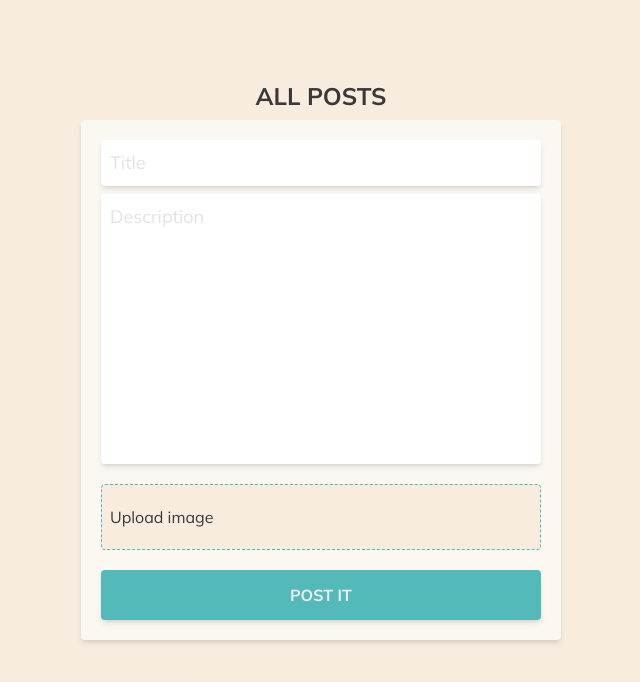
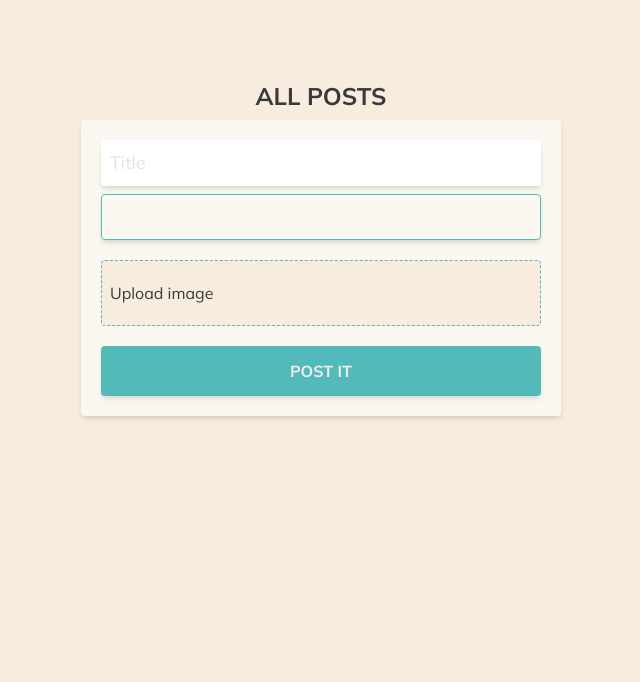
Before and after one commit to HEOSHII/poster, a Next.js app: page /post in a window 1280 px wide. Shown: the top 682 px of the page, without its empty margins (319-959 px from the left). Built offline with nearby package versions, Linux system fonts and the light colour scheme; no server answers.

Commit message:
temporary commented email/password login

```diff
--- a/package.json
+++ b/package.json
@@ -21,6 +21,8 @@
     "react-redux": "^8.0.5",
     "react-toastify": "^9.1.1",
     "redux": "^4.2.0",
+    "slate": "^0.87.0",
+    "slate-react": "^0.87.0",
     "yup": "^0.32.11"
   },
   "devDependencies": {
--- a/pages/_app.js
+++ b/pages/_app.js
@@ -1,10 +1,11 @@
-import '../styles/globals.css'
 import Layout from '../components/layout'
 import { ToastContainer } from "react-toastify"
-import 'react-toastify/dist/ReactToastify.css'
 import { Provider } from "react-redux"
 import store from '../redux/store'
 import {ThemeProvider} from 'next-themes'
+
+import '../styles/globals.css'
+import 'react-toastify/dist/ReactToastify.css'
 
 
 
--- a/pages/auth/login.js
+++ b/pages/auth/login.js
@@ -50,7 +50,7 @@ export default function login() {
     return (
         <div className="relative z-20 w-3/4 mx-auto text-center shadow-lg rounded mt-10">
                 <ThemeChanger />
-                <div className={`flex w-full relative top-[3px] ${tabsStyles.containerBefore}`}>
+            {/* <div className={`flex w-full relative top-[3px] ${tabsStyles.containerBefore}`}>
                 <button
                     className={` ${tabsStyles.main} border-r-2 ${!isRegistration ? tabsStyles.active : `${tabsStyles.deactive} translate-x-[3px]`}`}
                     onClick={() => setRegistration(false)}>
@@ -61,9 +61,9 @@ export default function login() {
                     onClick={() => setRegistration(true)}>
                     Join now
                 </button>
-            </div>
+            </div> */}
             <div className="relative border-2 border-textColor-light bg-container-light py-10 px-4 rounded dark:border-textColor-dark dark:bg-container-dark">
-                <form className="mb-10 flex flex-col text-left">
+                {/* <form className="mb-10 flex flex-col text-left">
                     <AnimatePresence>
                         {isRegistration && (
                             <motion.label
@@ -96,7 +96,7 @@ export default function login() {
                     </label >
                     <button initial={{y:0}} animate={{y:5}} exit={{y:0}} className="w-1/3 py-2 rounded bg-button-light dark:bg-button-dark transition-all hover:brightness-[105%] text-white mt-3">{isRegistration ? 'Sign in' : 'Log in'}</button>
 
-                </form>
+                </form> */}
                 <h3 className="font-bold mb-2">Sign in with:</h3>
                 <div className="relative z-50 flex flex-col justify-center bg-white dark:bg-background-dark rounded">
                     <button onClick={GoogleLogin} className="w-full flex justify-center items-center shadow-md py-3 rounded text-xl transition-all hover:shadow-lg hover:scale-[1.01] active:scale-[0.99]">
--- a/pages/post.js
+++ b/pages/post.js
@@ -11,6 +11,8 @@ import { useDispatch } from "react-redux"
 import { storage } from "../utils/firebase"
 import { getDownloadURL, ref, uploadBytes } from "firebase/storage"
 import Loading from "../components/spinner"
+import { createEditor } from 'slate'
+import { Slate, Editable, withReact } from 'slate-react'
 
 
 export default function Post() {
@@ -22,10 +24,19 @@ export default function Post() {
         comments: []
     }
 
+    const [editor] = useState(() => withReact(createEditor()));
+    const initialValue = [
+        {
+          type: 'paragraph',
+          children: [{ text: '' }],
+        },
+      ]
+
     const [post, setPost] = useState(initialPost);
     const [uploadedImage, setUploadedImage] = useState(null);
     const [disabledButton, setdisabledButton] = useState(false)
     const [submittedOnce, setSubmittedOnce] = useState(false);
+
 
     //AUTH
     const [user, loading] = useAuthState(auth);
@@ -109,8 +120,7 @@ export default function Post() {
     }
 
     return(
-            <motion.form initial={{ y:30, opacity: 0 }} animate={{ y:0, opacity: 1 }} className="shadow-md p-5 bg-container-light dark:bg-container-dark rounded" onSubmit={submitForm}>
-                <div className="flex flex-col">
+            <motion.form initial={{ y:30, opacity: 0 }} animate={{ y:0, opacity: 1 }} className="flex flex-col shadow-md p-5 bg-container-light dark:bg-container-dark rounded" onSubmit={submitForm}>
                 <input
                     className={`dark:bg-background-dark dark:text-textColor-dark text-lg shadow-md rounded mb-2 p-2 placeholder:opacity-20 border-1 border-transparent dark:border-transparent focus:ring-0 focus:border-button-light dark:border-button-dark dark:focus:border-button-dark ${submittedOnce && !post.title && '!border-delete focus:!border-delete'}`}
                     type="text"
@@ -120,13 +130,18 @@ export default function Post() {
                     onChange={e => setPost({...post, title: e.target.value})}
                     >
                 </input>
-                    <textarea
+                <div className="dark:bg-background-dark dark:text-textColor-dark text-textColor-light text-lg shadow-md rounded p-2 border  border-button-light dark:border-button-dark">
+                    <Slate editor={editor} value={initialValue} placeholder={"Descirption"}>
+                        <Editable />
+                    </Slate>
+                </div>
+                {/* <textarea
                     className={`dark:bg-background-dark dark:text-textColor-dark text-textColor-light text-lg shadow-md rounded p-2 placeholder:opacity-20 border-1 border-transparent dark:border-transparent focus:ring-0 focus:border-button-light dark:focus:border-button-dark dark:border-button-dark resize-none ${submittedOnce && (!post.description || post.description.length > 300) && '!border-delete focus:!border-delete'}`}
                     placeholder="Description"
                     value={post.description}
                     rows='9'
                     onChange={event => setPost({...post, description: event.target.value})}>
-                    </textarea>
+                </textarea> */}
                 <div className="h-2 text-wrapperColor">
                     { post.description.length ? (<p className={`text-[8px] ${ post.description.length > 300 ? 'text-red-600' : '' }`}> {post.description.length}/300</p>) : '' }
                 </div>
@@ -154,7 +169,6 @@ export default function Post() {
                             </h1>
                         </div>
                 </button>
-                </div>
             </motion.form>
     )
 }
```
Also changed, not shown: 1 other file (tests, documents, lock files or other folders). Lines whose indentation alone changed are shown as unchanged.
